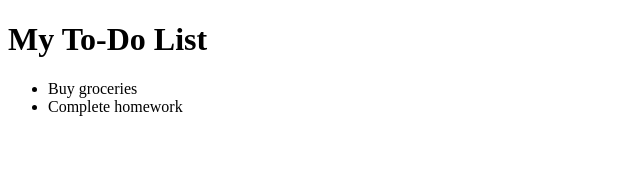
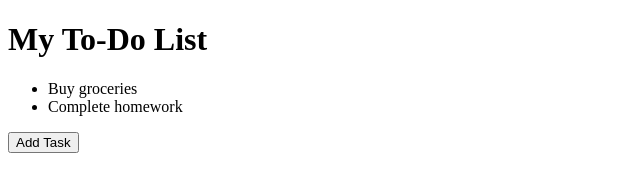
Before and after one commit to angelosAth/todo-app, a plain HTML site: page index.html in a window 1280 px wide. Shown: the whole page, without its empty margins (0-640 px from the left). Drawn offline with Linux system fonts and the light colour scheme.

Commit message:
to koympi

```diff
--- a/index.html
+++ b/index.html
@@ -11,5 +11,6 @@
     <li>Buy groceries</li>
     <li>Complete homework</li>
   </ul>
+  <button id="add-task">Add Task</button>
 </body>
 </html>
```
